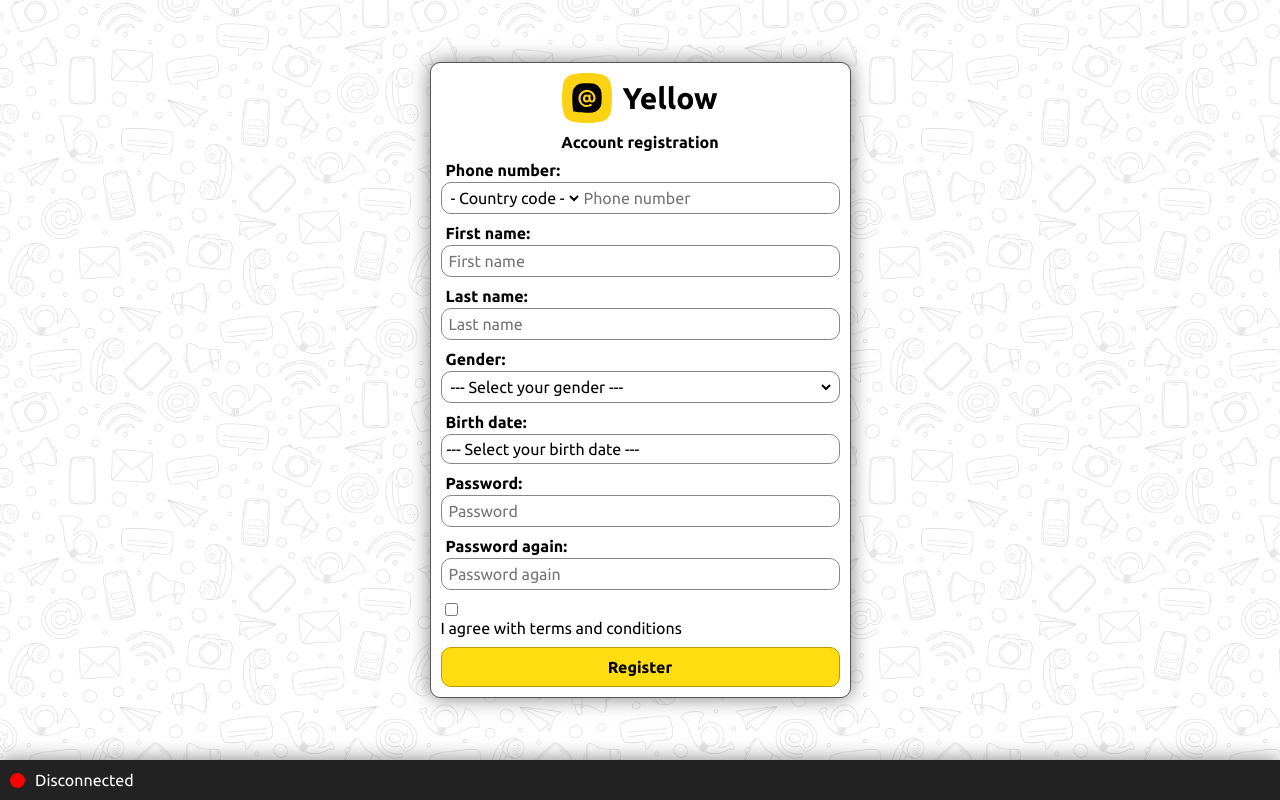
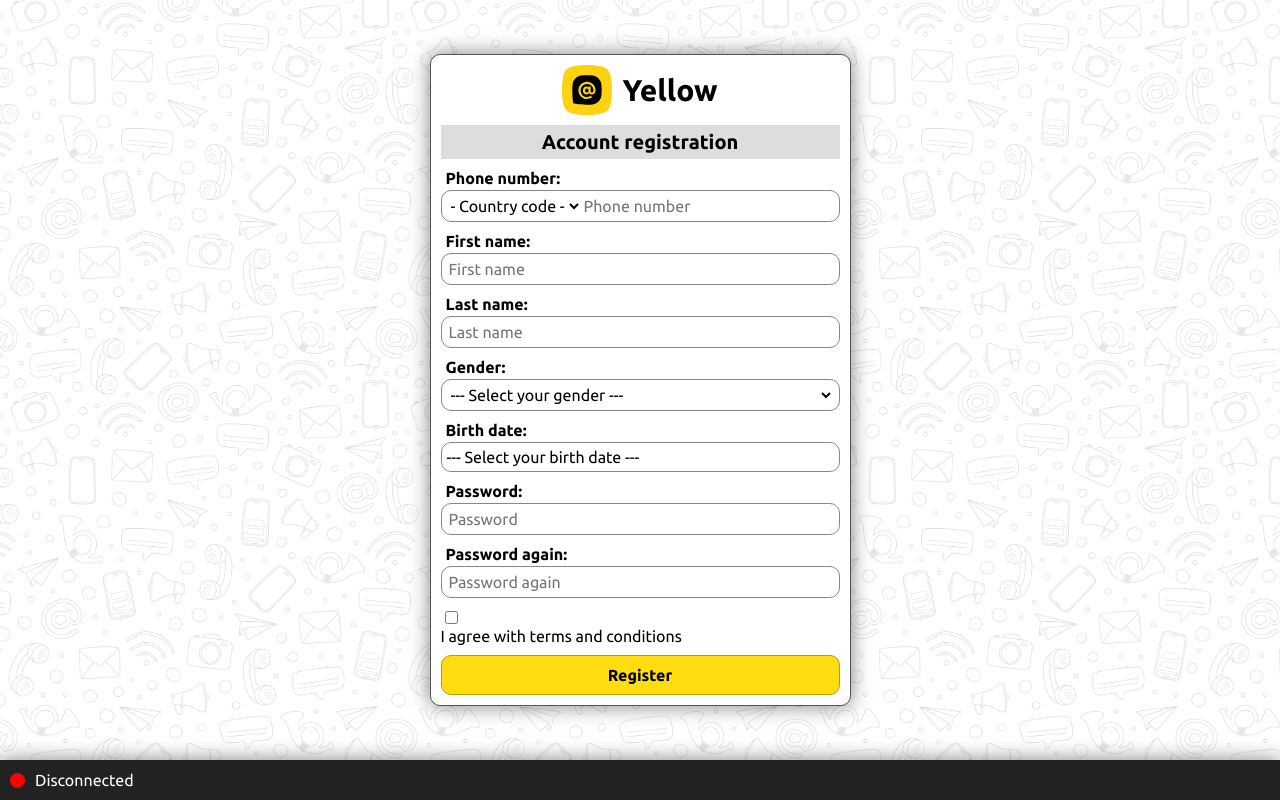
Before and after one commit to libersoft-org/yellow-registration, a SvelteKit app: page / in a window 1280 px wide. Built offline with nearby package versions, Linux system fonts and the light colour scheme.

Commit message:
First commit

```diff
--- a/src/routes/+page.svelte
+++ b/src/routes/+page.svelte
@@ -65,6 +65,15 @@
   font-weight: bold;
  }
 
+ .form .description {
+  width: 100%;
+  padding: 5px 0;
+  text-align: center;
+  font-size: 20px;
+  font-weight: bold;
+  background-color: #ddd;
+ }
+
  .status {
   display: flex;
   align-items: center;
@@ -102,7 +111,7 @@
     <div><img src="img/logo.svg" alt={product} /></div>
     <div class="title">{product}</div>
    </div>
-   <div class="bold">Account registration</div>
+   <div class="description">Account registration</div>
    <Registration />
   </div>
  </div>
```
